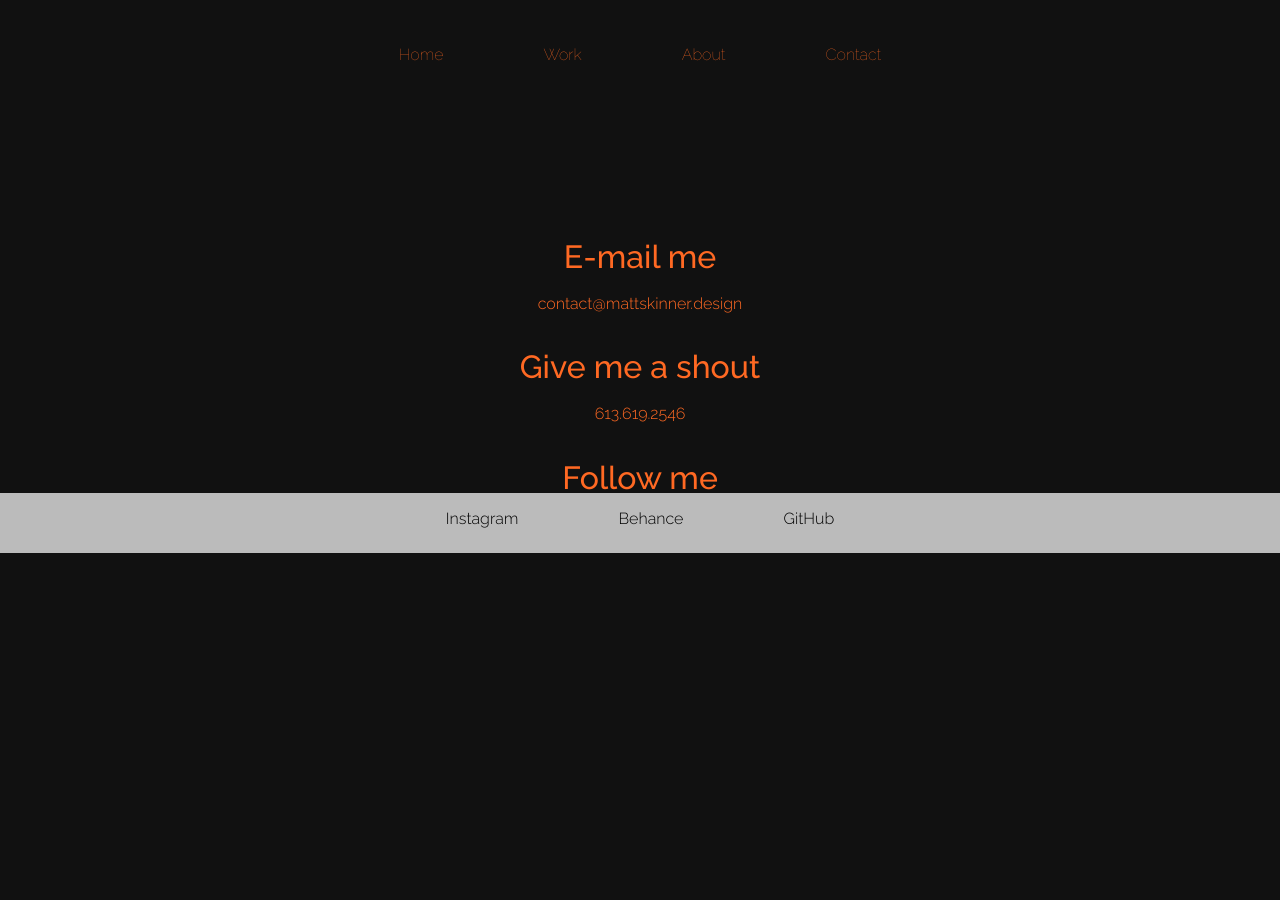
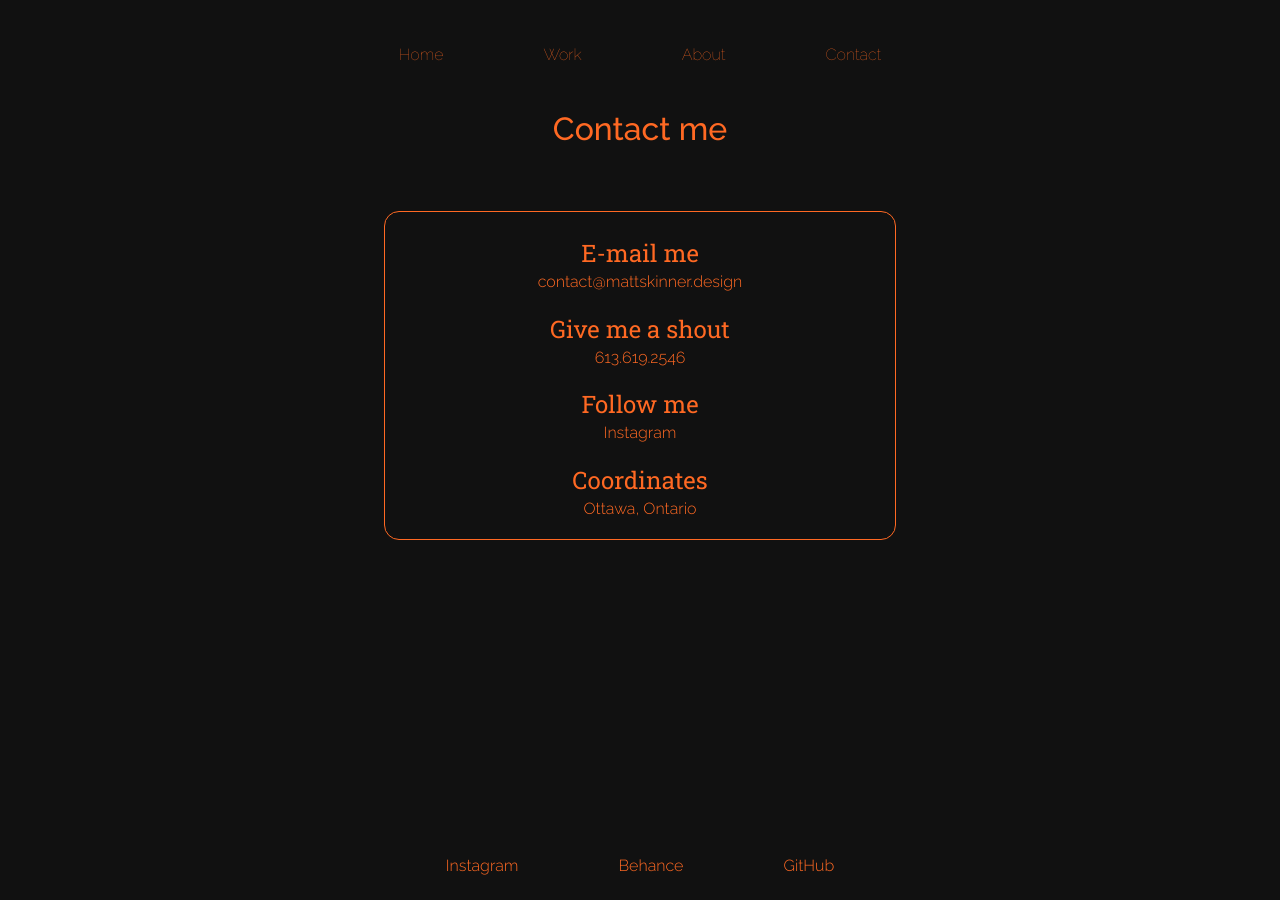
Before and after one commit to MattSkinner30/portfolio, a Jekyll site: the page built from contact.html, in a window 1280 px wide. Built offline with Jekyll 4.4.1, drawn with Linux system fonts in a browser that asks for light colours; Markdown is read by kramdown in place of the engine named in the settings.

Commit message:
Added SEO stuff

```diff
--- a/_includes/footer-nav.html
+++ b/_includes/footer-nav.html
@@ -1,14 +1,14 @@
 <ul class="center">
 
-  <a href="https://instagram.com/mattskinner3030" class="nav-item center">
+  <a href="https://instagram.com/mattskinner3030" rel="external" class="nav-item center">
     <li>Instagram</li>
   </a>
 
-  <a href="https://behance.net/mattskinner" class="nav-item center">
+  <a href="https://behance.net/mattskinner" rel="external" class="nav-item center">
     <li>Behance</li>
   </a>
 
-  <a href="https://github.com/MattSkinner30/" class="nav-item center">
+  <a href="https://github.com/MattSkinner30/" rel="external" class="nav-item center">
     <li>GitHub</li>
   </a>
 
--- a/_includes/nav.html
+++ b/_includes/nav.html
@@ -2,7 +2,7 @@
   <ul class="center">
 
     <li class="nav-item">
-      <a href="{{site.baseurl}}/index.html">
+      <a rel="home" href="{{site.baseurl}}/index.html">
         <p class="nav-item-p center">Home</p>
       </a>
     </li>
--- a/about.html
+++ b/about.html
@@ -16,7 +16,7 @@
 
   <div class="unit l-2-3 m-2-3 s-1 xs-1">
     <p class="about-p">
-      Hey there, I'm a Graphic Designer from Ottawa. UI/UX design and branding are my favourite areas of design.
+      <span class="hey-there">Hey there,</span> I'm a <strong>Graphic Designer from Ottawa.</strong> UI/UX design and branding are my favourite areas of design.
       <br>
       I started my art carrer in a one year program for Fine Arts. This was pretty cool, and it gave me a great basis and eye for what looks good and what doesn't. I took this knowledge with me into Graphic Design, where I found out what I <i>really</i> loved to do.
     </p>
--- a/contact.html
+++ b/contact.html
@@ -5,20 +5,26 @@
 ---
 
 <main>
-
-  <h2 class="center margin-top-10">E-mail me</h2>
-  <a class="contact-link" href="mailto:contact@mattskinner.design">
+<h2 class="center">Contact me</h2>
+<div itemscope itemtype="http://http://schema.org/Person" class="border margin-top-5">
+  <h3 class="center margin-top-5 no-margin">E-mail me</h3>
+  <a itemprop="email" class="contact-link no-margin" href="mailto:contact@mattskinner.design">
     <p class="contact-link">contact@mattskinner.design</p>
   </a>
 
-  <h2 class="center">Give me a shout</h2>
-  <a class="contact-link" href="tel:613-619-2546">
+  <h3 class="center no-margin">Give me a shout</h3>
+  <a itemprop="telephone" class="contact-link no-margin" href="tel:613-619-2546">
     <p class="contact-link">613.619.2546</p>
   </a>
 
-  <h2 class="center">Follow me</h2>
-  <a class="contact-link" href="http://www.instagram.com/mattskinner3030">
+  <h3 class="center no-margin">Follow me</h3>
+  <a class="contact-link no-margin" rel="external" href="http://www.instagram.com/mattskinner3030">
     <p class="contact-link">Instagram</p>
   </a>
 
+  <h3 class="center no-margin">Coordinates</h3>
+    <p itemprop="address" class="contact-text"><span itemprop="addressLocality">Ottawa</span>, <span itemprop="addressRegion">Ontario</span></p>
+  </a>
+</div>
+
 </main>
--- a/css/main.css
+++ b/css/main.css
@@ -98,13 +98,34 @@
   line-height: 1.6;
 }
 
+.hey-there {
+  font-family: "Roboto Slab", serif;
+  color: #ff6923;
+  font-weight: 500;
+}
+
+strong {
+  font-weight: 100;
+}
+
 .contact-link {
   text-align: center;
   text-decoration: none;
   color: #ff6923;
   font-family: "Raleway", sans-serif;
   font-weight: 300;
-  padding-bottom: 1em;
+  padding-bottom: 0.125em;
+  margin: 0 0 1em 0;
+}
+
+.contact-text {
+    text-align: center;
+  text-decoration: none;
+  color: #ff6923;
+  font-family: "Raleway", sans-serif;
+  font-weight: 300;
+  padding-bottom: 0.125em;
+  margin: 0 0 1em 0;
 }
 
 .contact-link:hover {
@@ -144,18 +165,30 @@
   position: relative;
 }
 
+.border {
+  border: 1px solid #ff6923;
+  border-radius: 15px;
+  width: 50%;
+  margin-left: 25%;
+}
+
 footer {
-  background-color: #bbb;
+  position: fixed;
+  bottom: 0;
   width: 100%;
+  height:60px;
 }
 
 footer ul li {
-  color: black;
+  color: #ff6923;
   font-weight: 300;
 }
 
 footer ul li:hover {
   text-decoration: underline;
+}
+.no-margin {
+  margin: 0;
 }
 
 .margin-top-2 {
@@ -197,12 +230,16 @@
   padding:10px;
 }
 
-footer {
-  position:absolute;
-  bottom:0;
-  width:100%;
-  height:60px;
-  margin-top: 1em;
+@media only screen and (min-width: 930px) {
+  .border {
+    width: 40%;
+    margin-left: 30%;
+  }
+}
+@media only screen and (max-width: 600px) {
+  .border {
+    border: none;
+  }
 }
 
 @media only screen and (min-width: 26em) {
```
Also changed, not shown: index.html (+5 -4 lines).
